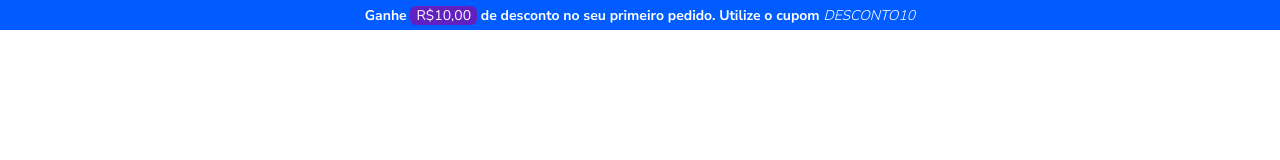
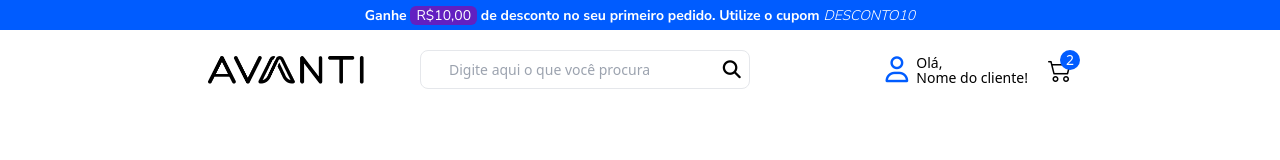
Before and after one commit to JoaoVlopess/Projeto-01----Desenvolvimento-do-Layout, a website: page src/index.html in a window 1280 px wide. Drawn offline with nearby package versions, Linux system fonts and the light colour scheme.

Commit message:
header part I

```diff
--- a/package.json
+++ b/package.json
@@ -10,6 +10,7 @@
   "license": "ISC",
   "description": "",
   "dependencies": {
+    "bootstrap": "^5.3.3",
     "tailwindcss": "^4.0.17"
   }
 }
--- a/src/index.html
+++ b/src/index.html
@@ -1,5 +1,6 @@
 <!DOCTYPE html>
 <html lang="en">
+
 <head>
     <meta charset="UTF-8">
     <meta name="viewport" content="width=device-width, initial-scale=1.0">
@@ -10,22 +11,57 @@
     <link rel="preconnect" href="https://fonts.googleapis.com">
     <link rel="preconnect" href="https://fonts.gstatic.com" crossorigin>
     <link href="https://fonts.googleapis.com/css2?family=Nunito+Sans:wght@200..1000&display=swap" rel="stylesheet">
+    <link rel="stylesheet" href="https://cdnjs.cloudflare.com/ajax/libs/font-awesome/6.5.1/css/all.min.css">
+    <link rel="stylesheet" href="https://cdn.jsdelivr.net/npm/bootstrap-icons/font/bootstrap-icons.css">
+
+
+
+
 </head>
+
 <body>
-    <section class="header">
-        <div class="w-screen h-[30px] bg-[#005CFF] text-white flex justify-center items-center font-['Nunito_Sans'] text-[14px] font-bold">
+    <section class="">
+        <div
+            class="w-screen h-[30px] bg-[#005CFF] text-white flex justify-center items-center font-['Nunito_Sans'] text-[14px] font-bold">
             <p class="m-0">
-                Ganhe <span class="bg-[#6220C1] px-1.5 rounded-md font-normal">R$10,00</span> de desconto no seu primeiro pedido.
+                Ganhe <span class="bg-[#6220C1] px-1.5 rounded-md font-normal">R$10,00</span> de desconto no seu
+                primeiro pedido.
                 Utilize o cupom <i class="font-light">DESCONTO10</i>
             </p>
         </div>
 
-        <div class="header-navbar flex ">
-            <div></div>
-            <div></div>
+
+        <div class="flex px-10 lg:px-52 py-5 gap-8 lg:gap-32 items-center">
+
+            <div class="flex flex-1 gap-14 items-center">
+                <div>
+                    <img class="w-39 h-7" src="/public/img/attachment.png" alt="Logo avanti">
+                </div>
+
+                <div class="flex flex-1 border pr-2 pl-5 rounded-lg items-center text-[14px] max-w-[60%]">
+                    <input placeholder="Digite aqui o que você procura" type="text" class="w-full outline-none p-2">
+                    <i class="fa-solid fa-magnifying-glass text-lg"></i>
+                </div>
+            </div>
+
+
+            <div class="flex items-center gap-5">
+                <div class="flex gap-2 items-center text-[14px]">
+                    <i class=" fa-regular fa-user text-[26px] text-[#005CFF]"></i>
+                    <p class="leading-[15px]">Olá,<br>Nome do cliente!</p>
+                </div>
+
+                <div class="relative inline-block">
+                    <i class="bi bi-cart2 text-2xl"></i>
+                    <div class=" flex items-center justify-center text-sm text-white absolute -top-1 -right-2 h-5 w-5 rounded-full bg-[#005CFF]">2</div>
+                </div>
+            </div>
+        </div>
+
         </div>
     </section>
 </body>
 
 </html>
+
 </html>
```
Also changed, not shown: public/img/attachment.png (added), public/img/cart2.png (added), src/output.css, 2 other files.
